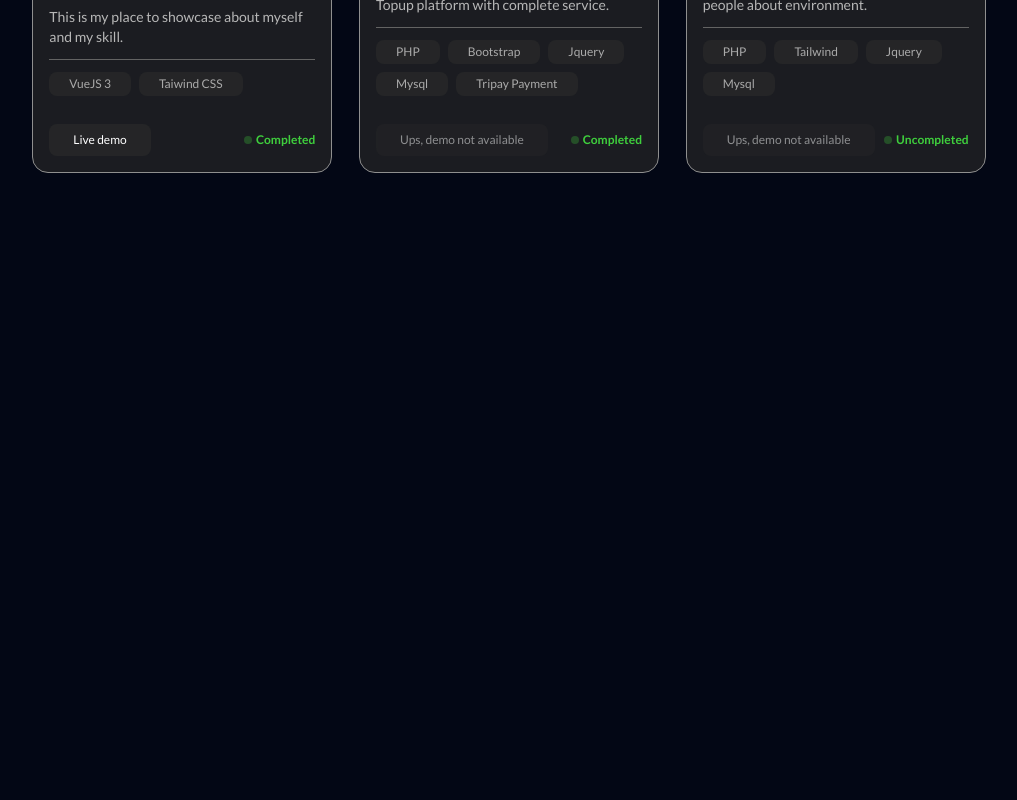
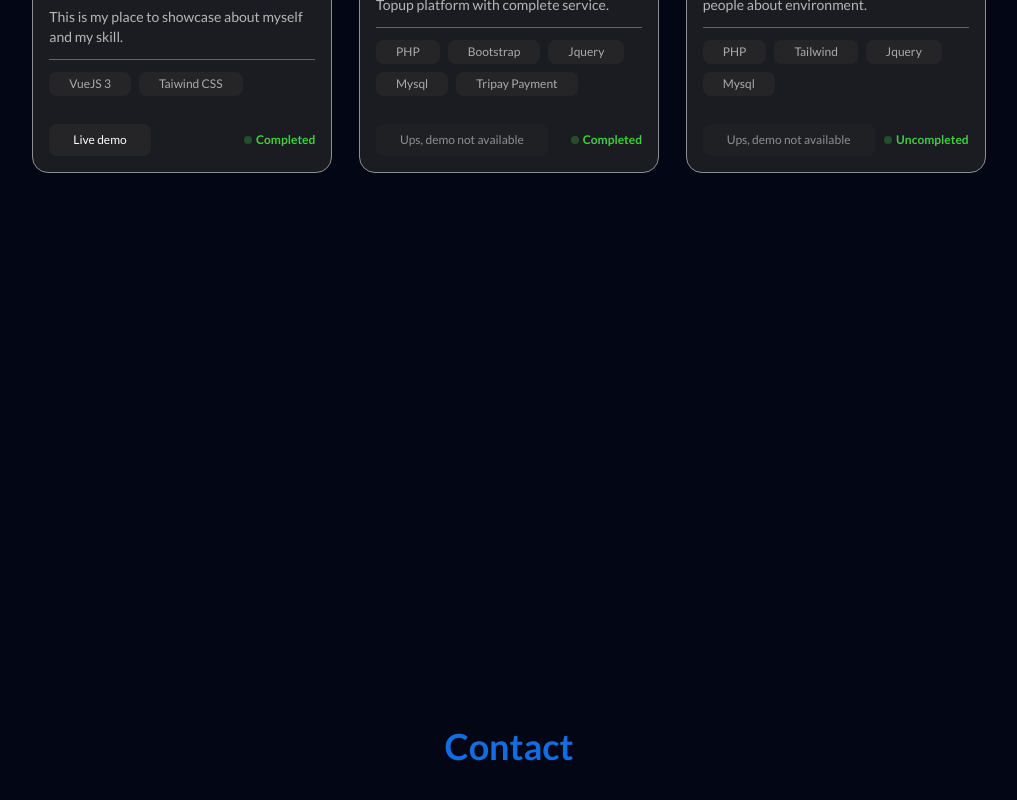
Before and after one commit to BangkitBayu/portofolio_bangkit_v4, a Vue app: page / in a window 1280 px wide. Shown: the part 2054-2854 px from the top of the page, without its empty margins (131-1148 px from the left). Before the commit the page ends 2400 px from the top, so only its background shows below. Built offline with nearby package versions, Linux system fonts and the light colour scheme.

Commit message:
feat: add contact page

```diff
--- a/src/components/VueMain.vue
+++ b/src/components/VueMain.vue
@@ -2,11 +2,13 @@
 import HeroSection from './pages/HeroSection.vue';
 import AboutSection from './pages/AboutSection.vue';
 import ProjectsSection from './pages/ProjectsSection.vue';
+import ContactSection from './pages/ContactSection.vue';
 </script>
 <template>
   <div class="px-6 bg-transparent">
     <HeroSection></HeroSection>
     <AboutSection></AboutSection>
     <ProjectsSection></ProjectsSection>
+    <ContactSection></ContactSection>
   </div>
 </template>
--- /dev/null
+++ b/src/components/pages/ContactSection.vue
@@ -0,0 +1,8 @@
+<script setup lang="ts">
+  import TitlePage from '../TitlePage.vue';
+</script>
+<template>
+  <div id="contact" class="flex flex-col min-h-screen items-center justify-center">
+    <TitlePage title="Contact"></TitlePage>
+  </div>
+</template>
```
